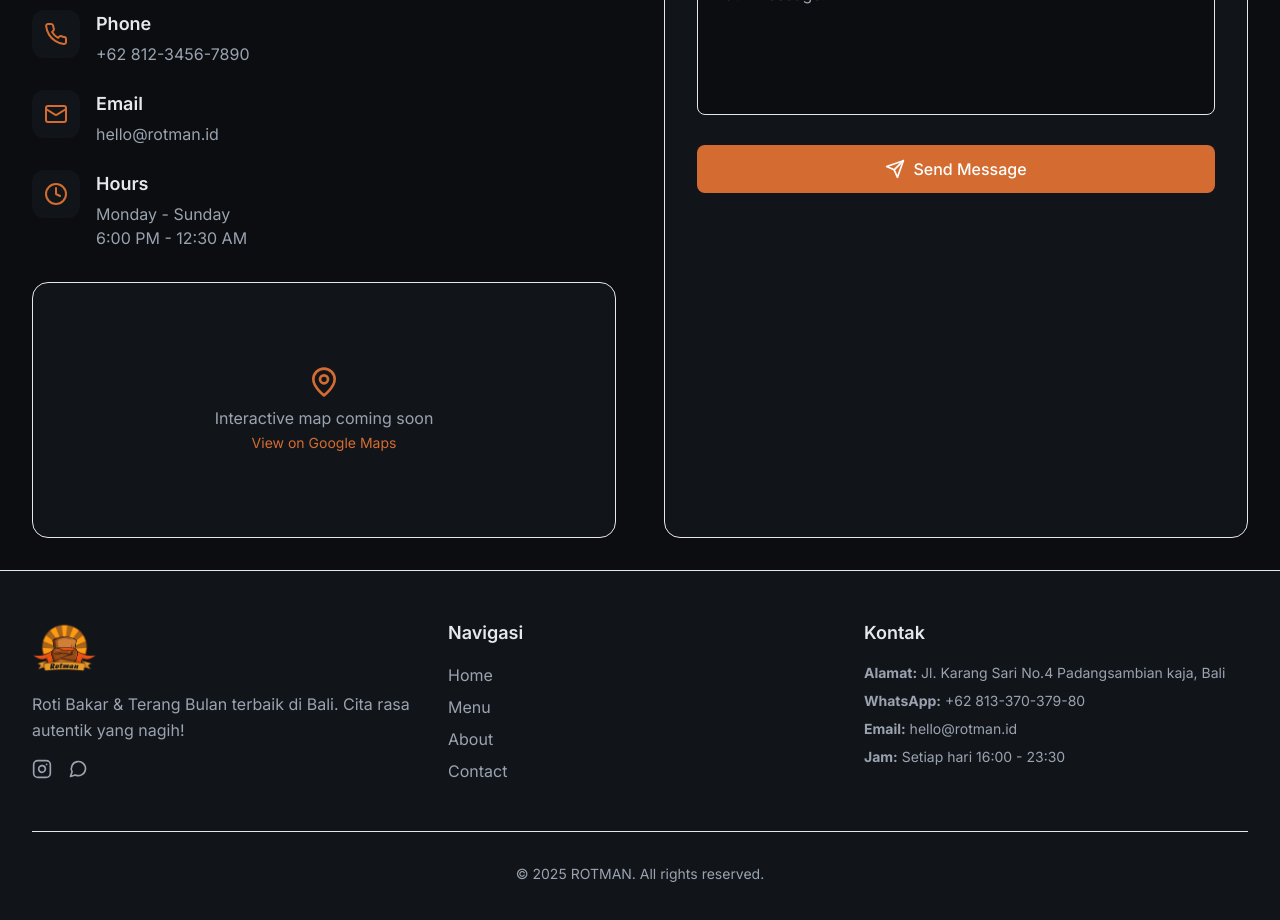
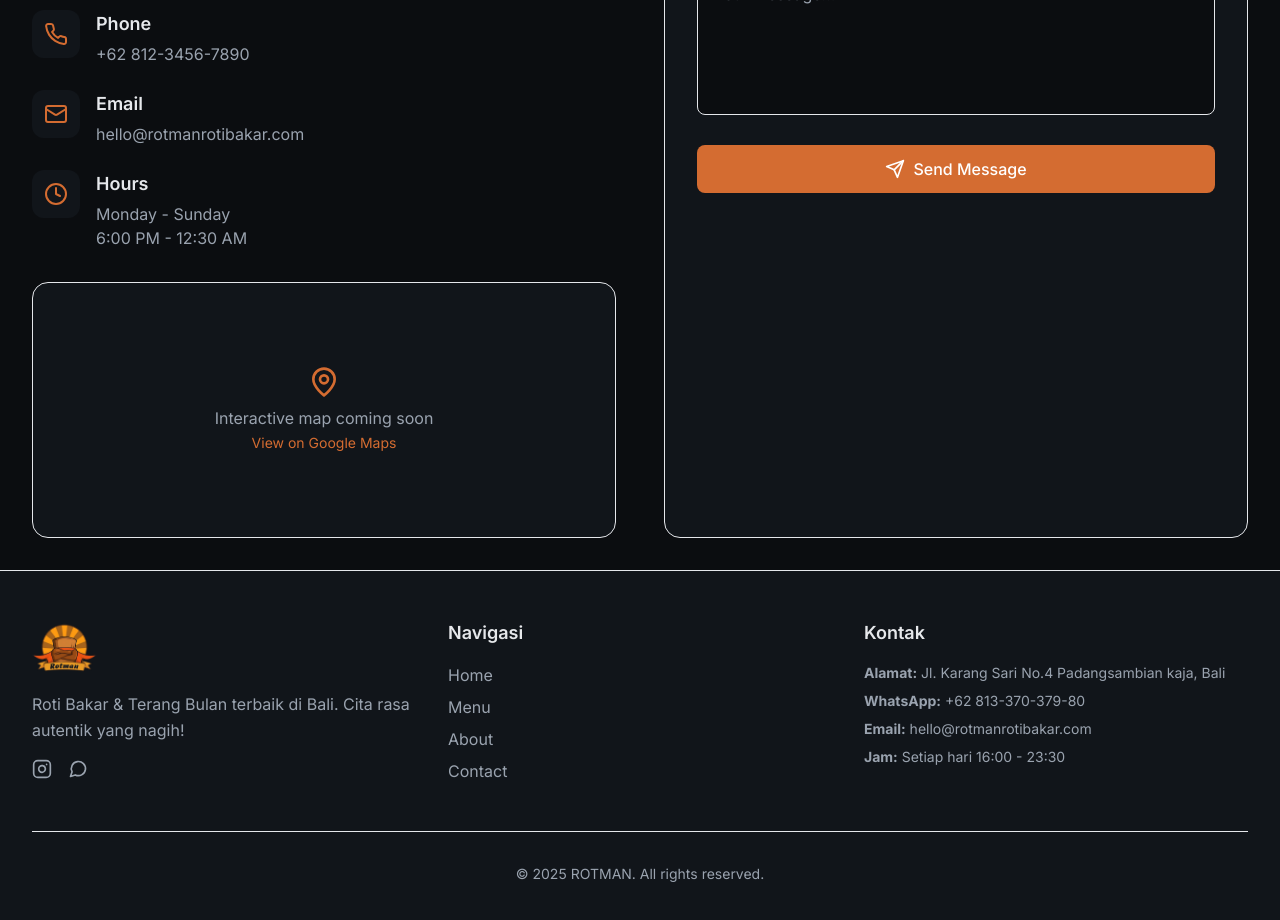
Before and after one commit to Tola-Software/probono-rotman, a Next.js app: page /contact in a window 1280 px wide. Shown: the part 620-1540 px from the top of the page. Built offline with nearby package versions, Linux system fonts and the light colour scheme.

Commit message:
add new link for shopee and grabfood also GTM

```diff
--- a/app/contact/page.tsx
+++ b/app/contact/page.tsx
@@ -113,8 +113,11 @@
                   </div>
                   <div>
                     <h3 className="text-lg font-semibold text-text-primary mb-1">Email</h3>
-                    <a href="mailto:hello@rotman.id" className="text-text-muted hover:text-accent transition-colors">
-                      hello@rotman.id
+                    <a
+                      href="mailto:hello@rotmanrotibakar.com"
+                      className="text-text-muted hover:text-accent transition-colors"
+                    >
+                      hello@rotmanrotibakar.com
                     </a>
                   </div>
                 </div>
--- a/app/layout.tsx
+++ b/app/layout.tsx
@@ -7,6 +7,7 @@
 const inter = Inter({ subsets: ["latin"] });
 
 export const metadata: Metadata = {
+  metadataBase: new URL("https://rotmanrotibakar.com"),
   title: "ROTMAN - Roti Bakar & Terang Bulan | Paling Nagih di Bali",
   description:
     "Roti Bakar & Terang Bulan spesial dari ROTMAN. Dibuat fresh dengan resep tradisional, tekstur renyah luar lembut dalam. Buka setiap hari 16:00-23:30 di Jl. Karang Sari No.4 Padangsambian kaja, Denpasar, Bali.",
@@ -17,7 +18,7 @@
   openGraph: {
     title: "ROTMAN - Roti Bakar & Terang Bulan | Paling Nagih di Bali",
     description: "Roti Bakar & Terang Bulan dengan cita rasa autentik yang nagih dan lezat.",
-    url: "https://rotman.id",
+    url: "https://rotmanrotibakar.com",
     siteName: "ROTMAN",
     images: [
       {
@@ -54,7 +55,7 @@
   "@type": "LocalBusiness",
   name: "ROTMAN",
   description: "Roti Bakar & Terang Bulan spesial dari ROTMAN dengan cita rasa autentik yang nagih.",
-  url: "https://rotman.id",
+  url: "https://rotmanrotibakar.com",
   telephone: "+62-813-3703-7980",
   servesCuisine: "Indonesian",
   hasMenu: true,
--- a/components/Footer.tsx
+++ b/components/Footer.tsx
@@ -92,8 +92,8 @@
               </p>
               <p>
                 <strong>Email:</strong>{" "}
-                <a href="mailto:hello@rotman.id" className="hover:text-accent transition-colors">
-                  hello@rotman.id
+                <a href="mailto:hello@rotmanrotibakar.com" className="hover:text-accent transition-colors">
+                  hello@rotmanrotibakar.com
                 </a>
               </p>
               <p>
--- a/components/HoursLocation.tsx
+++ b/components/HoursLocation.tsx
@@ -12,7 +12,7 @@
   const locationName = "Roti Bakar & Terang Bulan ROTMAN";
   const address = "Jl. Karang Sari No.4 Padangsambian kaja, Denpasar, Bali";
   const phone = "+62 813-3703-7980";
-  const email = "hello@rotman.id";
+  const email = "hello@rotmanrotibakar.com";
 
   // Google Maps embed URL
   const mapsEmbedUrl = `https://www.google.com/maps/embed?pb=!1m18!1m12!1m3!1d3944.2289!2d${longitude}!3d${latitude}!2m3!1f0!2f0!3f0!3m2!1i1024!2i768!4f13.1!3m3!1m2!1s0x2dd2390018ca6743%3A0x8e7b07a74afbafd2!2sRoti%20bakar%20%26%20terang%20bulan%20rotman!5e0!3m2!1sid!2sid!4v1634650000000`;
--- a/components/MenuSection.tsx
+++ b/components/MenuSection.tsx
@@ -17,13 +17,13 @@
     },
     {
       name: "ShopeeFood",
-      url: "https://shopeefood.co.id",
+      url: "https://shopee.co.id/universal-link/now-food/shop/21446797?deep_and_deferred=1&shareChannel=whatsapp",
       color: "bg-orange-500 hover:bg-orange-600",
       imageSrc: "/images/shopee.png",
     },
     {
       name: "GrabFood",
-      url: "https://grabfood.com",
+      url: "https://food.grab.com/id/en/restaurant/roti-bakar-rotman-padangsambian-kaja-delivery/6-C6ACEP5JLFN1CA?sourceID=20251116_125222_93fee4ba9e4c4bd0b6c11f52286d0e28_MEXMPS&nameSlug=online-delivery&id=6-C6ACEP5JLFN1CA",
       color: "bg-green-500 hover:bg-green-900",
       imageSrc: "/images/grab.png",
     },
```
